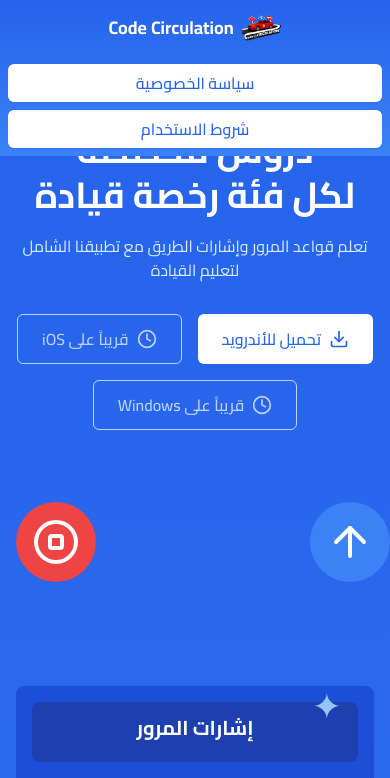
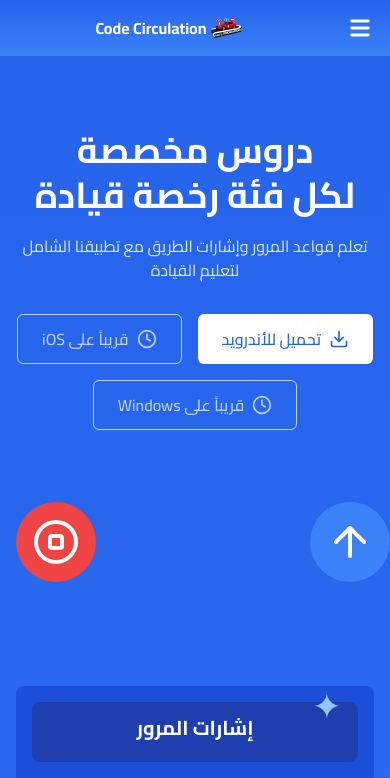
Before and after one commit to tozxart/Code-Circulation, a Next.js app: page / in a window 390 px wide. Shown: the top 778 px of the page. Built offline with nearby package versions, Linux system fonts and the light colour scheme.

Commit message:
feat: Add react-icons dependency and implement mobile dropdown menu in TopBar component

```diff
--- a/components/TopBar.tsx
+++ b/components/TopBar.tsx
@@ -3,10 +3,12 @@
 import Image from "next/image";
 import Link from "next/link";
 import { useEffect, useRef, useState } from "react";
+import { HiMenu } from "react-icons/hi";
 
 export default function TopBar() {
   const [show, setShow] = useState(true);
   const lastScroll = useRef(0);
+  const [menuOpen, setMenuOpen] = useState(false);
 
   useEffect(() => {
     const handleScroll = () => {
@@ -33,29 +35,57 @@ export default function TopBar() {
         background: "linear-gradient(to bottom, #2563eb, #3b82f6)",
         color: "white",
       }}>
-      <div className="container mx-auto flex flex-col sm:flex-row items-center justify-between py-2 sm:py-4 px-2 sm:px-4 gap-2 sm:gap-0">
-        <div className="flex items-center gap-2 mb-2 sm:mb-0">
-          <Image
-            src="/images/logo.png"
-            alt="Code Circulation Logo"
-            width={40}
-            height={40}
-            className="object-contain w-10 h-10 sm:w-[50px] sm:h-[50px]"
-          />
-          <span className="text-lg sm:text-xl font-bold">Code Circulation</span>
+      <div className="container mx-auto flex flex-row items-center justify-between py-1.5 sm:py-4 px-2 sm:px-4 gap-2 relative">
+        {/* Hamburger for mobile */}
+        <button
+          className="sm:hidden p-2 focus:outline-none"
+          onClick={() => setMenuOpen((open) => !open)}
+          aria-label="Open menu">
+          <HiMenu className="w-7 h-7" />
+        </button>
+        {/* Centered logo */}
+        <div className="flex-1 flex justify-center items-center">
+          <div className="flex items-center gap-1 sm:gap-2">
+            <Image
+              src="/images/logo.png"
+              alt="Code Circulation Logo"
+              width={32}
+              height={32}
+              className="object-contain w-8 h-8 sm:w-[50px] sm:h-[50px]"
+            />
+            <span className="text-base sm:text-xl font-bold">
+              Code Circulation
+            </span>
+          </div>
         </div>
-        <div className="flex flex-col sm:flex-row items-center gap-2 sm:gap-4 w-full sm:w-auto">
+        {/* Links: always visible on desktop, dropdown on mobile */}
+        <div className="hidden sm:flex flex-row items-center gap-1 sm:gap-4">
           <Link
             href="/privacy-policy"
-            className="bg-white text-blue-600 hover:bg-blue-50 px-3 py-1.5 sm:px-4 sm:py-2 rounded-md font-medium transition-colors shadow-sm border border-transparent hover:border-blue-200 w-full sm:w-auto text-center">
+            className="bg-white text-blue-600 hover:bg-blue-50 px-2 py-1 sm:px-4 sm:py-2 rounded-md font-medium transition-colors shadow-sm border border-transparent hover:border-blue-200 text-xs sm:text-base">
             سياسة الخصوصية
           </Link>
           <Link
             href="/terms"
-            className="bg-white text-blue-600 hover:bg-blue-50 px-3 py-1.5 sm:px-4 sm:py-2 rounded-md font-medium transition-colors shadow-sm border border-transparent hover:border-blue-200 w-full sm:w-auto text-center">
+            className="bg-white text-blue-600 hover:bg-blue-50 px-2 py-1 sm:px-4 sm:py-2 rounded-md font-medium transition-colors shadow-sm border border-transparent hover:border-blue-200 text-xs sm:text-base">
             شروط الاستخدام
           </Link>
         </div>
+        {/* Mobile dropdown menu */}
+        {menuOpen && (
+          <div className="absolute top-full left-0 w-full bg-white shadow-md flex flex-col items-center py-2 sm:hidden z-50">
+            <Link
+              href="/privacy-policy"
+              className="text-blue-600 hover:bg-blue-50 w-full text-center px-4 py-2 rounded-md font-medium transition-colors">
+              سياسة الخصوصية
+            </Link>
+            <Link
+              href="/terms"
+              className="text-blue-600 hover:bg-blue-50 w-full text-center px-4 py-2 rounded-md font-medium transition-colors">
+              شروط الاستخدام
+            </Link>
+          </div>
+        )}
       </div>
     </header>
   );
--- a/package.json
+++ b/package.json
@@ -51,6 +51,7 @@
     "react-day-picker": "8.10.1",
     "react-dom": "^19",
     "react-hook-form": "^7.54.1",
+    "react-icons": "^5.5.0",
     "react-resizable-panels": "^2.1.7",
     "recharts": "2.15.0",
     "sonner": "^1.7.1",
```
Also changed, not shown: 1 other file (tests, documents, lock files or other folders).
